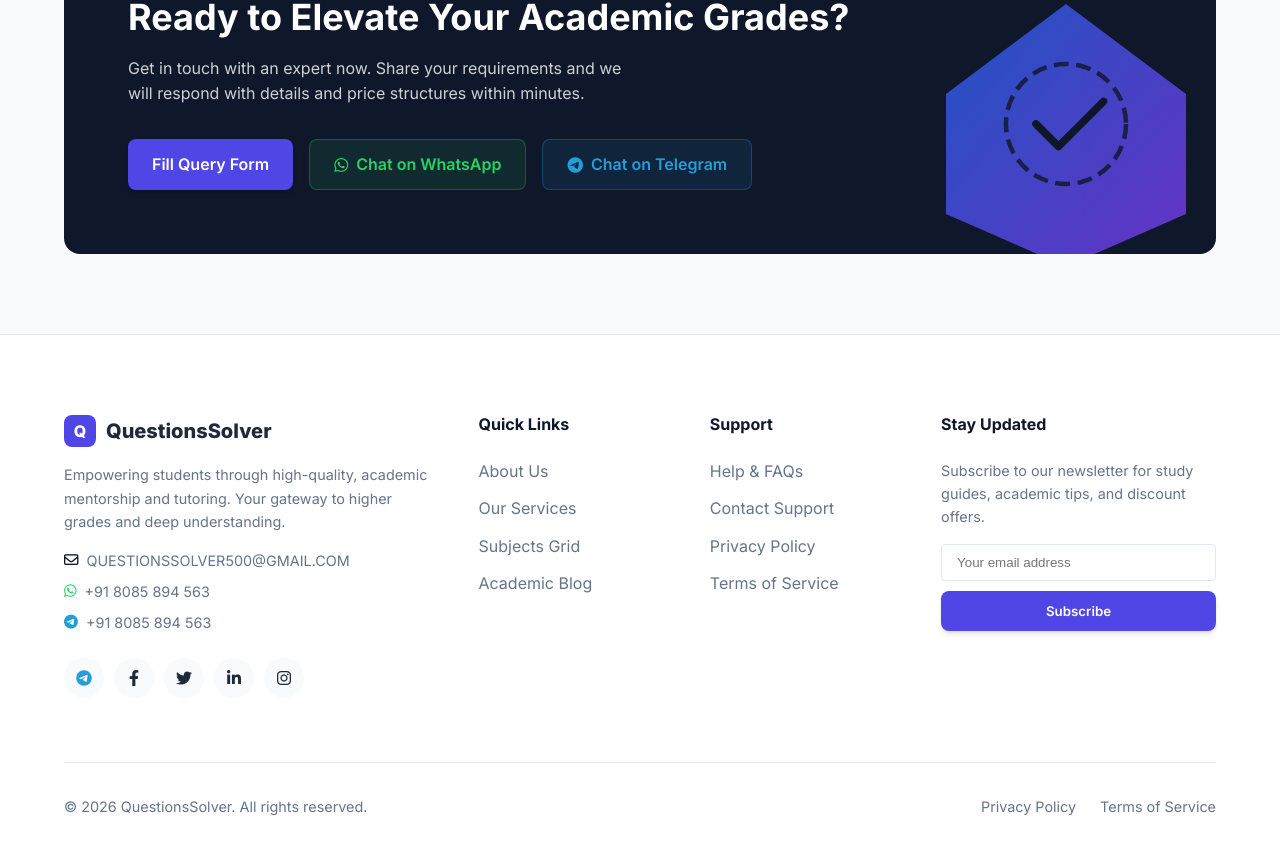
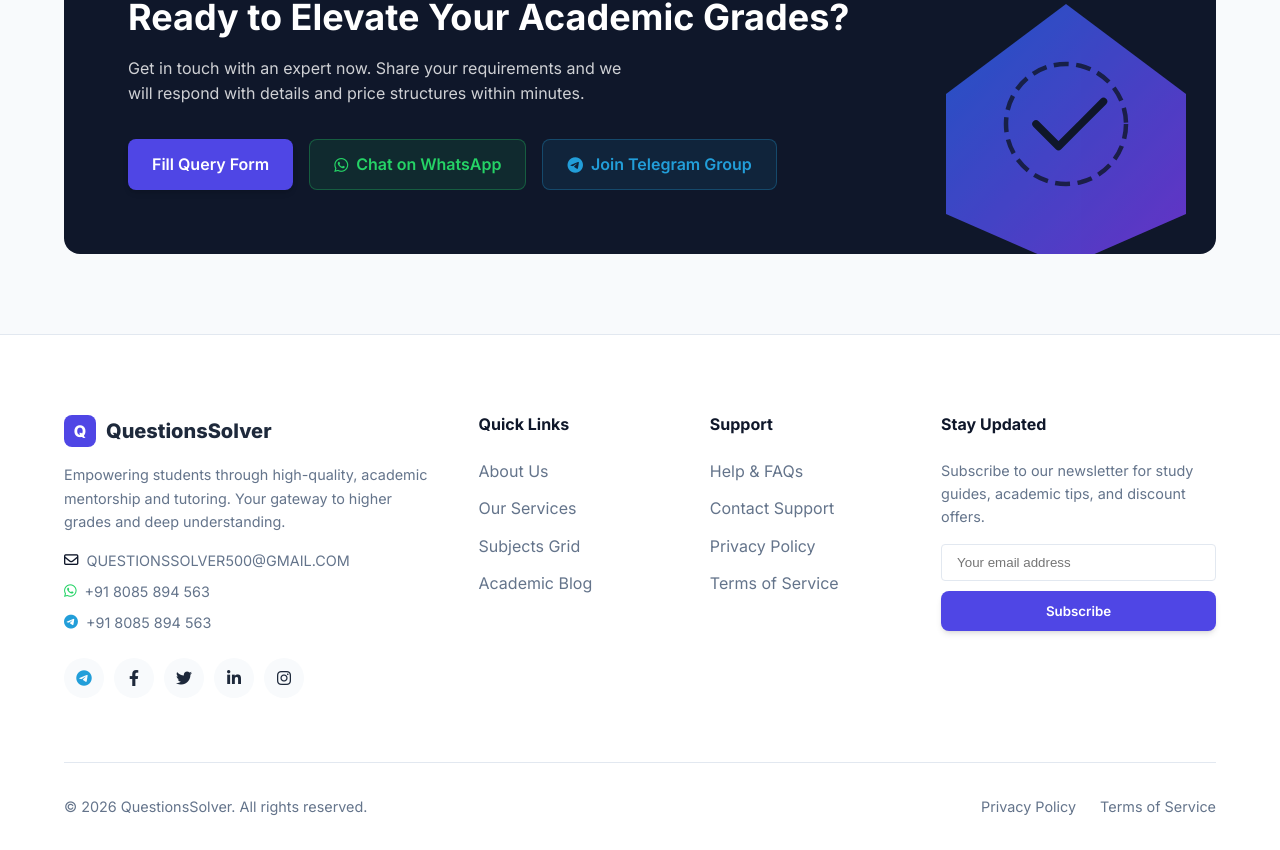
Before and after one commit to bmushtaq65-eng/QuestionsSolver, a React (Vite) app: page / in a window 1280 px wide. Shown: the part 7225-8075 px from the top of the page. Built offline with nearby package versions, Linux system fonts and the light colour scheme.

Commit message:
Add Telegram group https://t.me/Questionssolver in src/components/home/FinalCTA.tsx

```diff
--- a/src/components/home/FinalCTA.tsx
+++ b/src/components/home/FinalCTA.tsx
@@ -14,8 +14,8 @@ export default function FinalCTA() {
                         <a href="https://wa.me/918085894563" target="_blank" rel="noopener noreferrer" className="btn" style={{ backgroundColor: 'rgba(37, 211, 102, 0.1)', border: '1px solid rgba(37, 211, 102, 0.3)', color: '#25D366' }}>
                             <i className="fa-brands fa-whatsapp"></i> Chat on WhatsApp
                         </a>
-                        <a href="https://t.me/+918085894563" target="_blank" rel="noopener noreferrer" className="btn" style={{ backgroundColor: 'rgba(34, 158, 217, 0.1)', border: '1px solid rgba(34, 158, 217, 0.3)', color: '#229ED9' }}>
-                            <i className="fa-brands fa-telegram"></i> Chat on Telegram
+                        <a href="https://t.me/Questionssolver" target="_blank" rel="noopener noreferrer" className="btn" style={{ backgroundColor: 'rgba(34, 158, 217, 0.1)', border: '1px solid rgba(34, 158, 217, 0.3)', color: '#229ED9' }}>
+                            <i className="fa-brands fa-telegram"></i> Join Telegram Group
                         </a>
                     </div>
                 </div>
```
